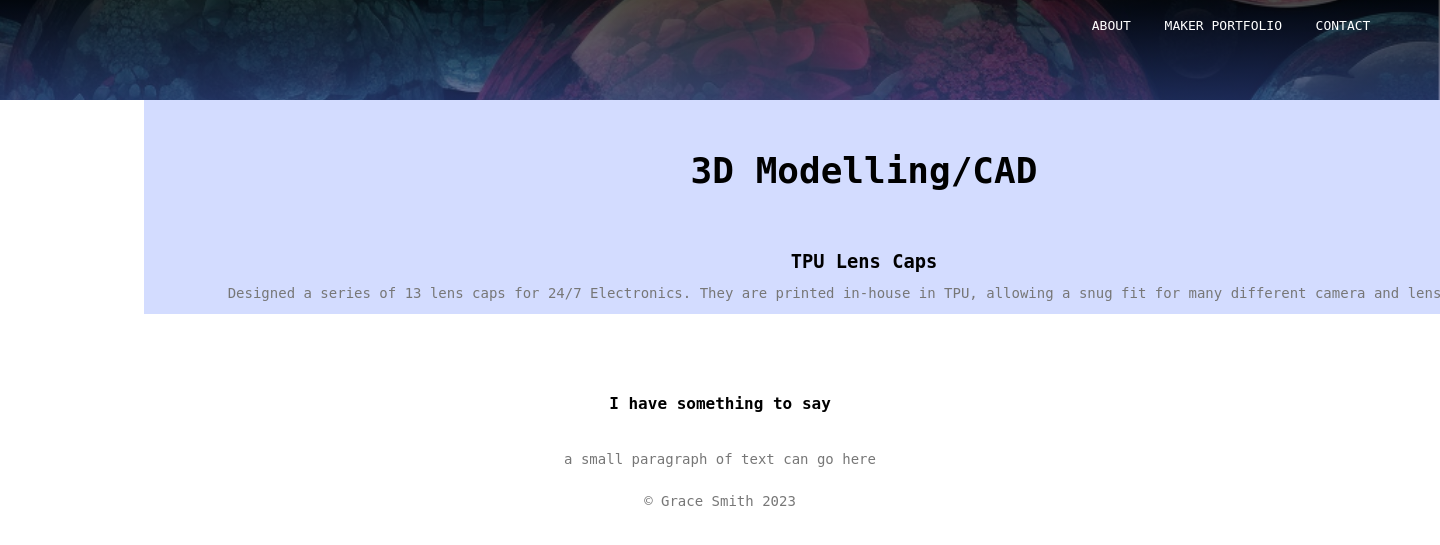
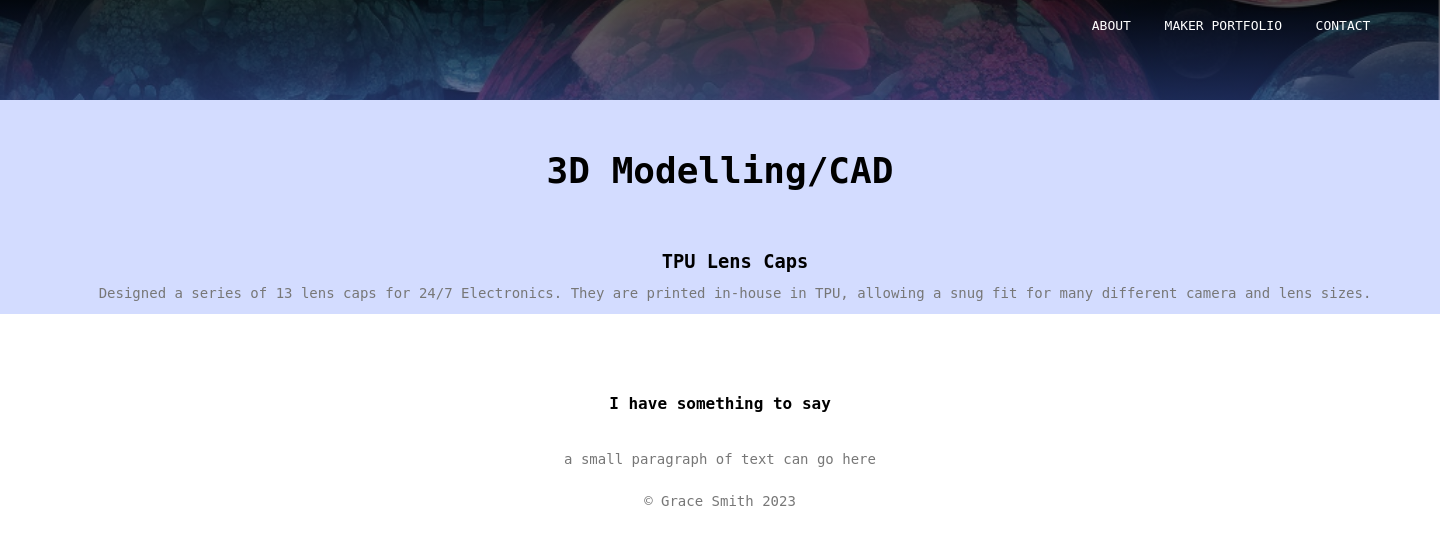
Before and after one commit to grace-n-smith/gracens.info, a PHP site: page /makerportfolio.html in a window 1440 px wide; the page is wider, and only the part inside the window is pictured. Shown: the top 545 px of that part. Run offline with PHP 8.4, Linux system fonts and the light colour scheme; some libraries are stand-ins or nearby versions; some web fonts are replaced.

Commit message:
Update style.css

```diff
--- a/style.css
+++ b/style.css
@@ -157,13 +157,13 @@ model-viewer {
     background-size: cover;
     text-align: center;
     padding-top: 50px;
-    margin-left: 10%;
 }
 .portfolio-col{
     flex-basis: 32%;
     border-radius: 10px;
     margin-top: 30px;
     margin-bottom: 30px;
+    margin-left: 30px;
     position: relative;
     overflow: hidden;
 }
```
